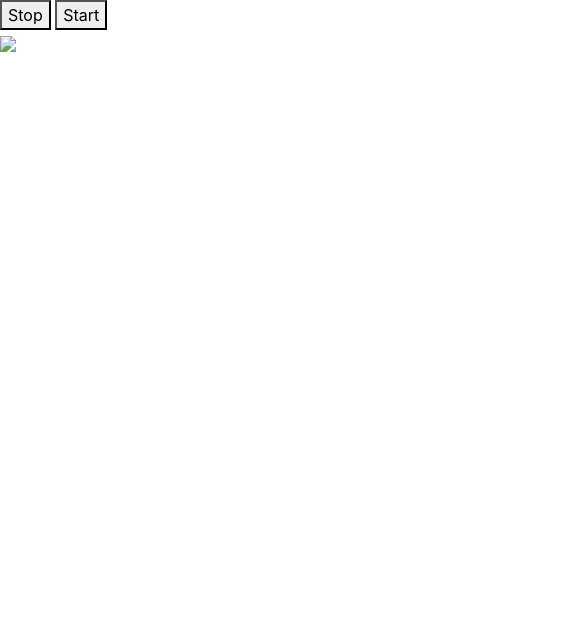
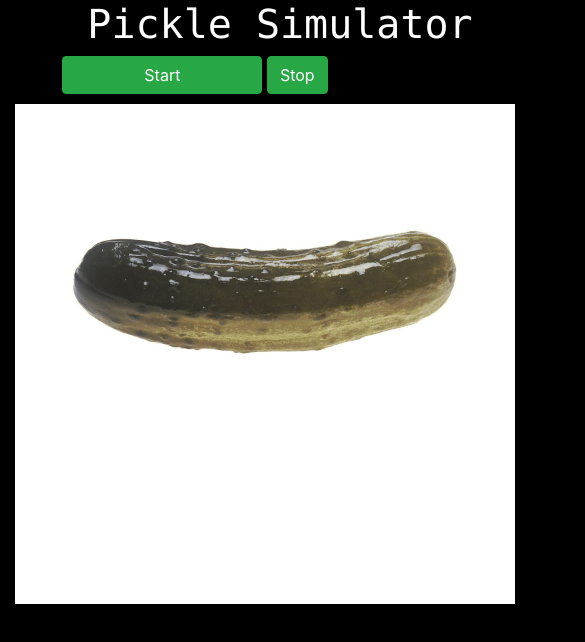
Before and after one commit to plspecter/slideshow-1, a plain HTML site: page index.html in a window 390 px wide. Shown: the top 642 px of the page, 585 px wide, since content can reach past the window. Drawn offline with nearby package versions, Linux system fonts and the light colour scheme.

Commit message:
slideshow-1

```diff
--- a/assets/app/app.js
+++ b/assets/app/app.js
@@ -3,7 +3,7 @@ $(document).ready(function () {
 
     //locate the images you want to be in the slide show..
     //make them into an array to choose from
-    var images = ["pictures/giphy.gif", "pictures/pickle2.jpg", "pictures/pickle3.jpg", "pictures/pickle4.gif"]
+    var images = ["pictures/pickle1.jpg", "pictures/pickle2.jpg", "pictures/pickle3.jpg", "pictures/pickle4.gif"];
 
     // Variable showImage will hold the setInterval when we start the slideshow
     var showImage;
@@ -12,15 +12,16 @@ $(document).ready(function () {
     var count = 0;
 
     //use jquery to run :startSlideshow" when we click the start button
-    $("#start").click(startSlideshow);
+    $(".start").click(startSlideshow);
 
     //and this will stop it
-    $("#stop").click(stopSlideshow);
+    $(".stop").click(stopSlideshow);
 
     //this function will replace display whenever image it's given
     //in the src attribute of the img tag
     function displayImage() {
-        $("#image-holder").html("<img src=" + images[count] + "width='400px'>");
+        $("#image-holder").html("<img src=" + images[count] + " width='400px'>");
+
     }
 
     //when its time to flip to the next image
@@ -29,7 +30,7 @@ $(document).ready(function () {
         count++
 
         //show the loading gif in the image-holder div
-        $("#image-holder").html("<img src='../giphy.gif' width='200px'/>");
+        $("#image-holder").html("<img src='pictures/giphy.gif' width='200px' 'margin-left:auto' 'margin-right:auto' 'text-align:center'/>");
 
         //setTimeout to run the displayImage after 1 second
         setTimeout(displayImage, 1000)
--- a/assets/css/style.css
+++ b/assets/css/style.css
@@ -1,9 +1,88 @@
-#start {
+#wrapper {
+    margin-left:auto;
+    margin-right:auto;
+    width:960px;
+}
+
+h1 {
+    position: relative;
+    margin-left: auto;
+    margin-right: auto;
+    /* left: 28.5%; */
+    text-align: center;
+    /* text-align: center; */
+}
+
+#buttons {
 margin-left: auto;
 margin-right: auto;
 text-align: center;
 }
 
 body {
-    background-color: blue;
+    background-color: lightgray;
 }
+
+#image-holder {
+position: relative;
+top: 120px;
+text-align: center;
+}
+
+#container {
+    margin-left: auto;
+    margin-right: auto;
+    text-align: center;
+    /* position: absolute;
+    left: 28.5%;
+    top: 50%; */
+    width: 500px;
+    height:500px;
+    background-color: white;
+}
+
+@media only screen and (max-width: 900px) {
+
+    h1 {
+        position: relative;
+        left: auto;
+        margin-left: auto;
+        margin-right: auto;
+        text-align: center;
+        color: black;
+    }
+
+
+}
+
+
+@media only screen and (max-width: 600px) {
+
+    #container {
+    margin-left: auto;
+    margin-right: auto;
+    text-align: center;
+    /* position: absolute;
+    left: 28.5%;
+    top: 50%; */
+    width: 500px;
+    height:500px;
+    background-color: white;
+    }
+
+body {
+    background-color: rgb(0,0,0);
+}
+
+h1 {
+    position: relative;
+    left: -200px;
+    margin-left: auto;
+    margin-right: auto;
+    text-align: center;
+    color: white;
+    font-family: "Lucida Console", "Monaco", monospace;
+}
+
+
+}
--- a/index.html
+++ b/index.html
@@ -3,8 +3,9 @@
 
 <head>
     <meta charset="UTF-8">
-    <link rel = "stylesheet" href ="assets/css/style.css">
-    <link rel="stylesheet" href="https://maxcdn.bootstrapcdn.com/bootstrap/4.0.0/css/bootstrap.min.css">
+    <link rel="stylesheet" href="https://stackpath.bootstrapcdn.com/bootstrap/4.1.3/css/bootstrap.min.css" integrity="sha384-MCw98/SFnGE8fJT3GXwEOngsV7Zt27NXFoaoApmYm81iuXoPkFOJwJ8ERdknLPMO"
+        crossorigin="anonymous">
+    <link rel="stylesheet" href="assets/css/style.css">
     <meta name="viewport" content="width=device-width, initial-scale=1.0">
     <meta http-equiv="X-UA-Compatible" content="ie=edge">
     <title>Slideshow</title>
@@ -12,17 +13,42 @@
 
 <body>
 
-    <!-- create the start and stop buttons -->
+    <div id="wrapper">
+
+        <h1>Pickle Simulator</h1>
+
+        <script src="https://cdnjs.cloudflare.com/ajax/libs/jquery/3.2.1/jquery.min.js"></script>
+        <script src="assets/app/app.js"></script>
+        <!-- create the start and stop buttons
     <div id="buttons">
-        <button id="stop">Stop</button>
-        <button id="start">Start</button>
+        <button type="button" class="btn btn-success start">Start</button>
+        <button type="button" class="btn btn-success stop">Stop</button>
+        <!- <button id="stop">Stop</button> -->
+        <!-- <button id="start">Start</button> -->
     </div>
 
-    <!-- this is where we will drop the slideshow images -->
-    <div id = "image-holder"></div>
+    <div class="container">
+        <div class="row">
+            <div class="col-lg-12">
+                <div id="buttons">
+                    <button type="button" class="btn btn-success start" style="width:200px">Start</button>
+                    <button type="button" class="btn btn-success stop">Stop</button>
+                    <!-- <button id="stop">Stop</button>
+                        <button id="start">Start</button> -->
+                </div>
+            </div>
+            <br> <br>
+        </div>
+        <div class="row">
+            <div class="col-lg-12">
+                <div id="container">
+                    <!-- this is where we will drop the slideshow images -->
+                    <div id="image-holder" alt="pickles"></div>
+                </div>
+            </div>
+        </div>
+    </div>
 
-    <script src="https://cdnjs.cloudflare.com/ajax/libs/jquery/3.2.1/jquery.min.js"></script>
-    <script src="assets/app/app.js"></script>
 
 </body>
 
```
Also changed, not shown: 1 other file.
